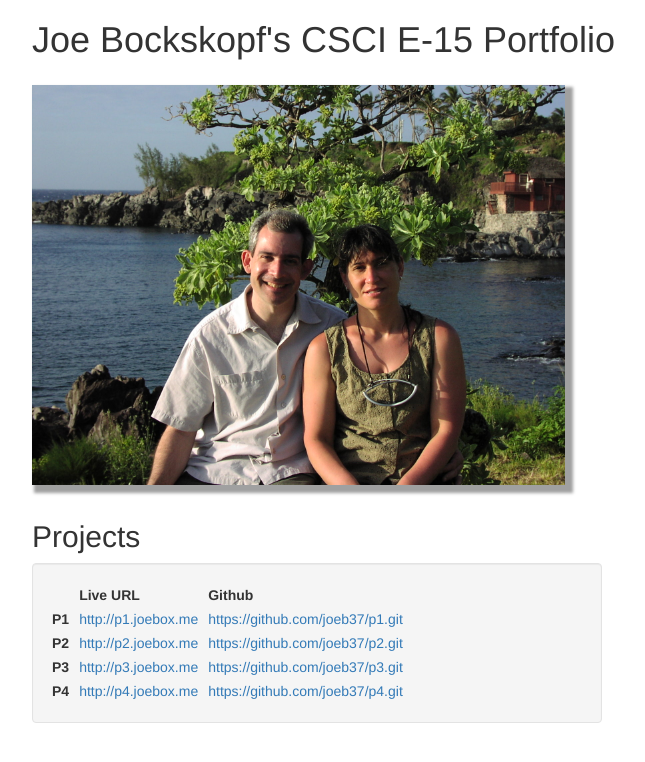
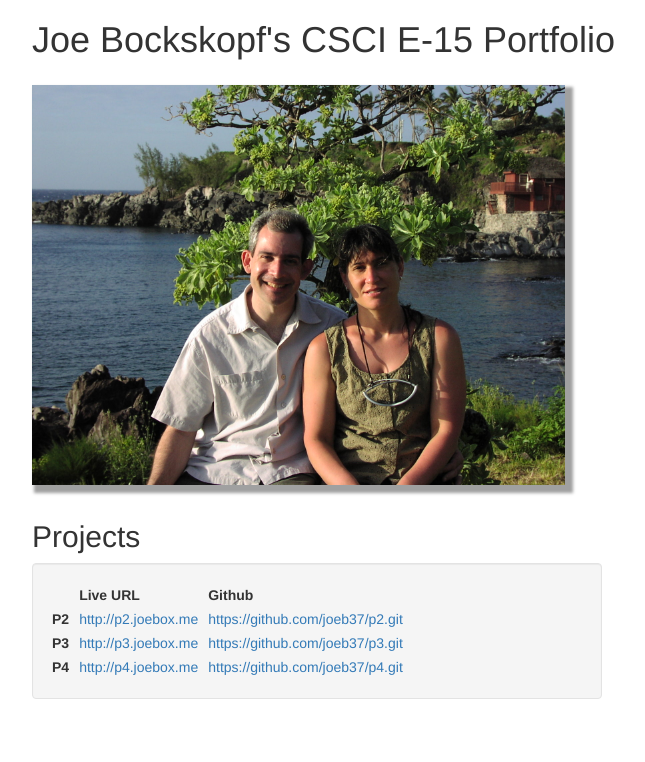
Before and after one commit to joeb37/p1, a plain HTML site: page index.html in a window 1280 px wide. Shown: the whole page, without its empty margins (38-683 px from the left). Drawn offline with Linux system fonts and the light colour scheme.

Commit message:
Misc clean-up tp README and index

```diff
--- a/index.html
+++ b/index.html
@@ -24,11 +24,6 @@
           </thead>
           <tbody>
             <tr>
-              <th scope="row">P1</th>
-              <td><a href="http://p1.joebox.me">http://p1.joebox.me</a></td>
-              <td><a href="https://github.com/joeb37/p1.git">https://github.com/joeb37/p1.git</a></td>
-            </tr>
-            <tr>
               <th scope="row">P2</th>
               <td><a href="http://p2.joebox.me">http://p2.joebox.me</a></td>
               <td><a href="https://github.com/joeb37/p2.git">https://github.com/joeb37/p2.git</a></td>
```
Also changed, not shown: 1 other file.
